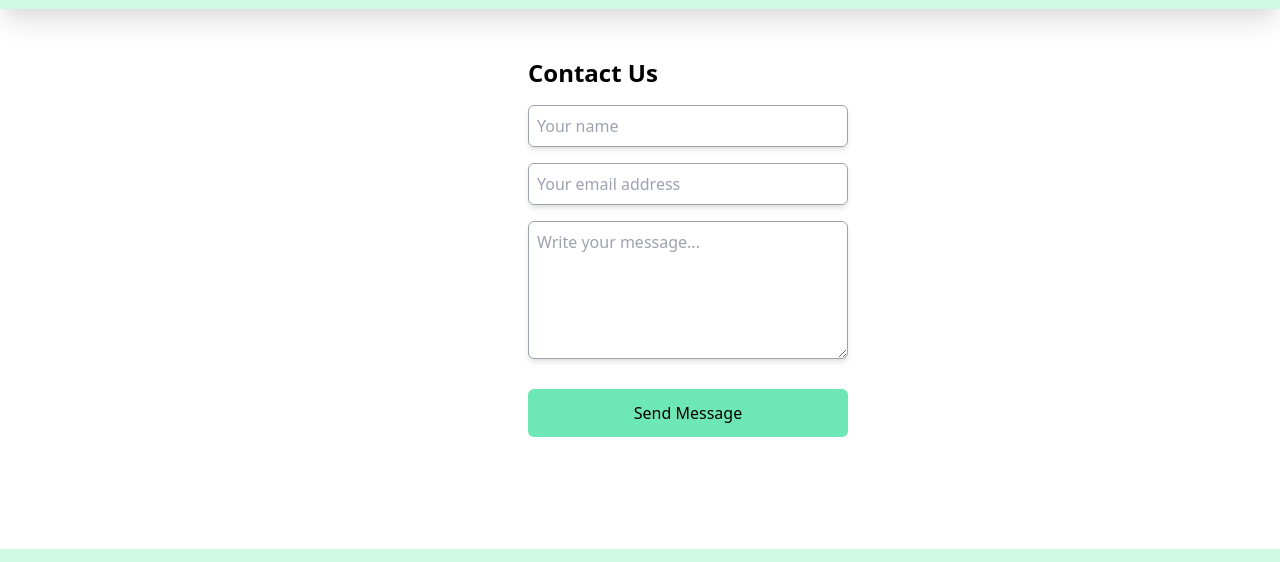
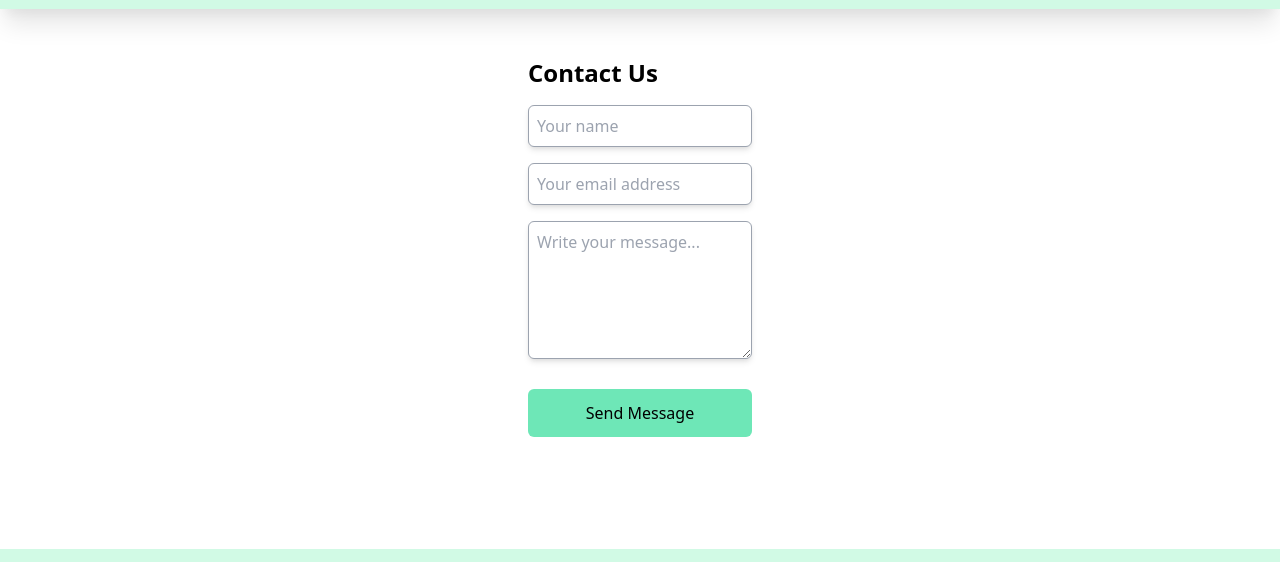
Before and after one commit to aswin-pro/Greenden-Tailwind, a plain HTML site: page contact.html in a window 1280 px wide. Shown: the part 47-609 px from the top of the page. Drawn offline with nearby package versions, Linux system fonts and the light colour scheme.

Commit message:
updated in contact page

```diff
--- a/contact.html
+++ b/contact.html
@@ -40,18 +40,18 @@
                         <form id="contactForm">
                             <div class="mb-6">
                                 <div class="mx-0 mb-1 sm:mb-4">
-                                    <div class="mx-0 mb-1 sm:mb-4 md:w-80">
+                                    <div class="mx-0 mb-1 sm:mb-4 ">
                                         <label for="name" class="pb-1 text-xs uppercase tracking-wider"></label><input type="text" id="name" autocomplete="given-name" placeholder="Your name" class="mb-2 w-full rounded-md border border-gray-400 py-2 pl-2 pr-4 shadow-md dark:text-gray-300 sm:mb-0 outline-none" name="name">
                                     </div>
-                                    <div class="mx-0 mb-1 sm:mb-4 md:w-80">
+                                    <div class="mx-0 mb-1 sm:mb-4 ">
                                         <label for="email" class="pb-1 text-xs uppercase tracking-wider"></label><input type="email" id="email" autocomplete="email" placeholder="Your email address" class="mb-2 w-full rounded-md border border-gray-400 py-2 pl-2 pr-4 shadow-md dark:text-gray-300 sm:mb-0 outline-none" name="email">
                                     </div>
                                 </div>
-                                <div class="mx-0 mb-1 sm:mb-4 md:w-80">
+                                <div class="mx-0 mb-1 sm:mb-4 ">
                                     <label for="textarea" class="pb-1 text-xs uppercase tracking-wider"></label><textarea id="textarea" name="textarea" cols="30" rows="5" placeholder="Write your message..." class="mb-2 w-full rounded-md border border-gray-400 py-2 pl-2 pr-4 shadow-md dark:text-gray-300 sm:mb-0 outline-none"></textarea>
                                 </div>
                             </div>
-                            <div class="text-center md:w-80">
+                            <div class="text-center">
                                 <button type="submit" class="w-full bg-green-300 text-black px-6 py-3 font-xl rounded-md sm:mb-0 ">Send Message</button>
                             </div>
                         </form>
```
